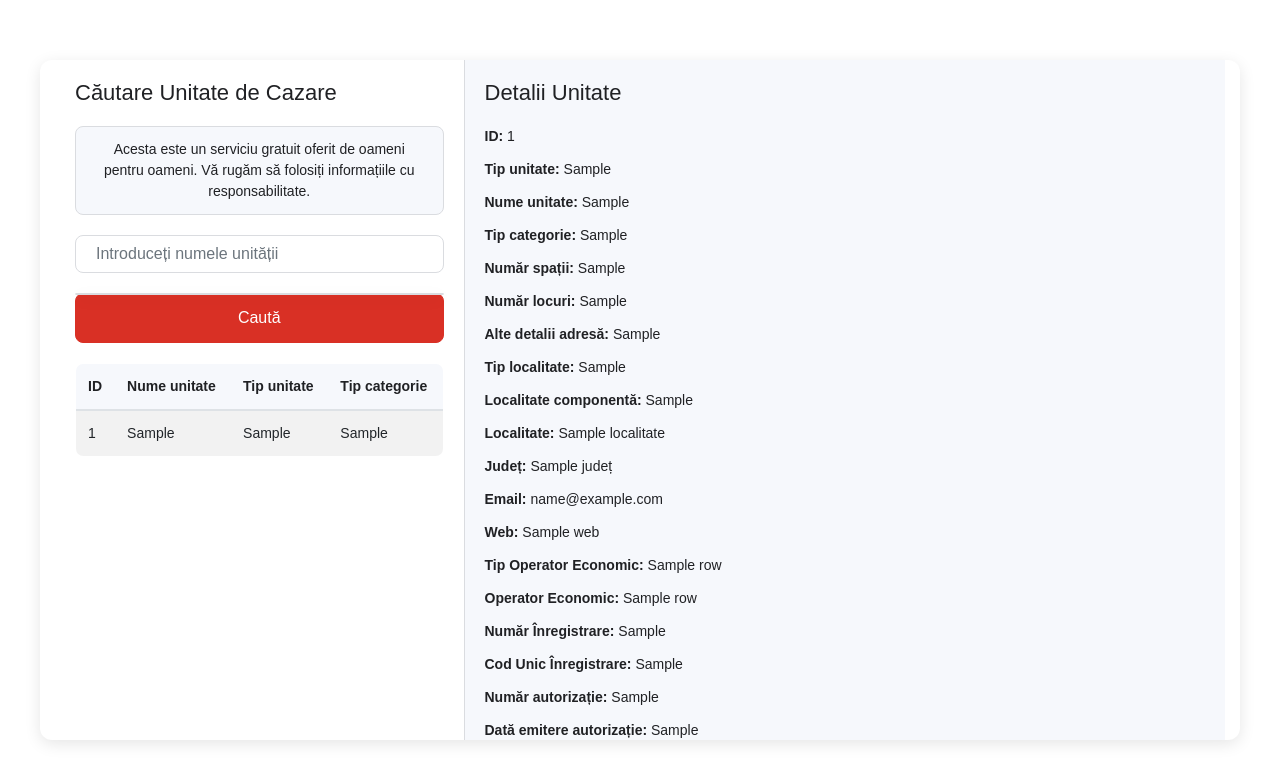
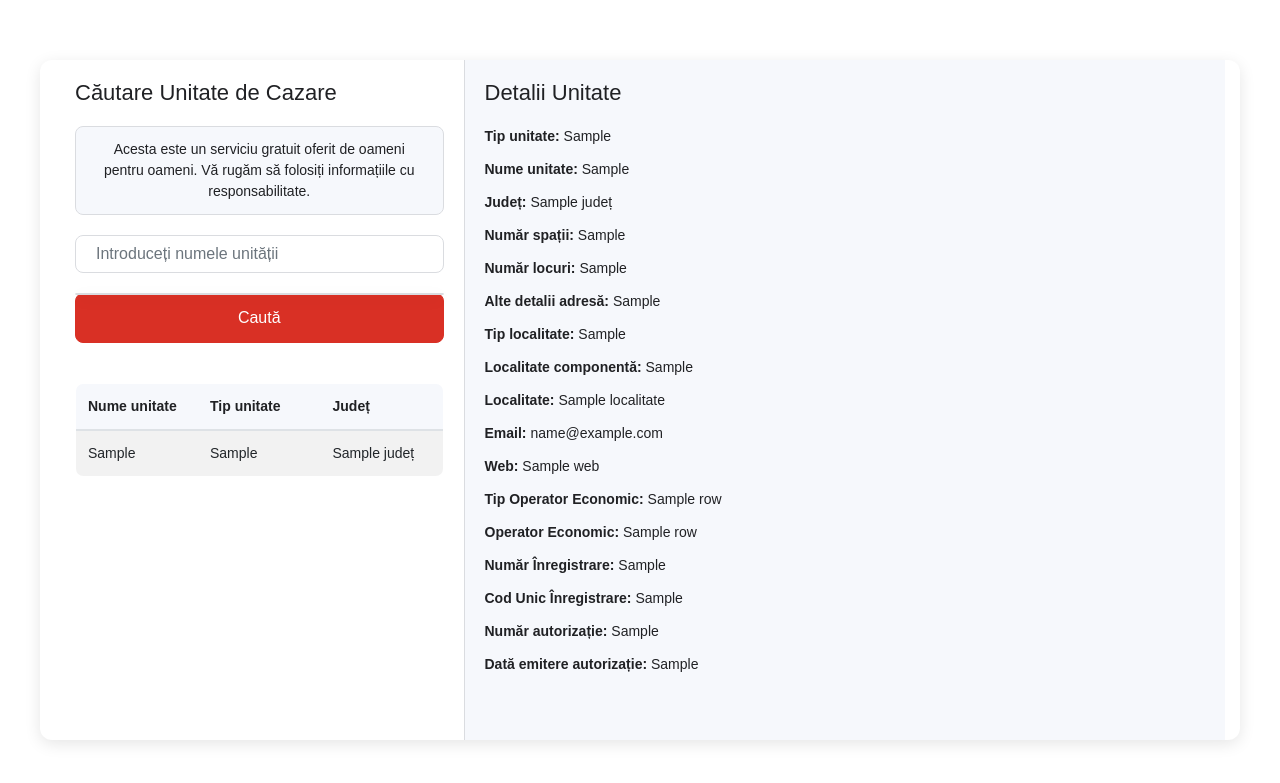
Before and after one commit to avaadrian/flask-app, a Flask app: template templates/index.html in a window 1280 px wide. Shown: the top 783 px of the page. Run offline with Flask 3, Linux system fonts and the light colour scheme; the template is opened without the code that fills it: most values are stand-ins (such as "Sample title", 1, 10 or a date in 2020); parts of the project's set-up code (start-up, migrations or seed data) failed here and were passed over; some libraries are stand-ins or nearby versions.

Commit message:
Add files via upload

```diff
--- a/app.py
+++ b/app.py
@@ -6,12 +6,14 @@ app = Flask(__name__)
 # Citirea fișierului Excel
 df = pd.read_excel('Agentie_de_turism.xlsx', engine='openpyxl')
 
+
 # Funcție pentru a căuta unități după nume
 def cauta_unitate(nume):
     if not isinstance(nume, str) or not nume:
         return pd.DataFrame()  # Returnează un DataFrame gol dacă numele nu este valid
     rezultate = df[df['Nume unitate'].str.contains(nume, case=False, na=False)]
-    return rezultate[['ID', 'Nume unitate', 'Tip unitate', 'Tip categorie']]
+    return rezultate[['ID', 'Nume unitate', 'Tip unitate', 'Județ']]  # Aici se schimbă coloana Tip categorie cu Județ
+
 
 # Funcție pentru a obține toate informațiile unei unități de cazare după ID
 def detalii_unitate(id):
--- a/static/css/styles.css
+++ b/static/css/styles.css
@@ -77,6 +77,11 @@ body {
 .autocomplete-item:hover {
     background: #f1f3f4;
 }
+#results-container {
+    max-height: 400px; /* Setează o înălțime maximă pentru containerul de rezultate */
+    overflow-y: auto;  /* Permite scroll-ul vertical */
+    margin-top: 20px;  /* Adaugă un spațiu între rezultate și bara de căutare */
+}
 table {
     width: 100%;
     margin-top: 20px;
@@ -84,6 +89,7 @@ table {
     border-radius: 8px;
     overflow: hidden;
     border: 1px solid #dadce0;
+    table-layout: fixed; /* Adaugă această proprietate pentru a preveni depășirea celulelor */
 }
 th, td {
     padding: 12px;
--- a/templates/index.html
+++ b/templates/index.html
@@ -29,19 +29,17 @@
                     <table class="table table-striped">
                         <thead>
                             <tr>
-                                <th>ID</th>
                                 <th>Nume unitate</th>
                                 <th>Tip unitate</th>
-                                <th>Tip categorie</th>
+                                <th>Județ</th> <!-- Aici se schimbă "Tip categorie" cu "Județ" -->
                             </tr>
                         </thead>
                         <tbody>
                             {% for index, row in rezultate.iterrows() %}
                             <tr class="result-row" data-id="{{ row['ID'] }}">
-                                <td>{{ row['ID'] }}</td>
                                 <td>{{ row['Nume unitate'] }}</td>
                                 <td>{{ row['Tip unitate'] }}</td>
-                                <td>{{ row['Tip categorie'] }}</td>
+                                <td>{{ row['Județ'] }}</td> <!-- Aici se schimbă "Tip categorie" cu "Județ" -->
                             </tr>
                             {% endfor %}
                         </tbody>
@@ -58,17 +56,15 @@
             <div id="detalii-container">
                 {% if detalii is not none and not detalii.empty %}
                     {% for index, row in detalii.iterrows() %}
-                        <div class="detail"><strong>ID:</strong> {{ row['ID'] }}</div>
                         <div class="detail"><strong>Tip unitate:</strong> {{ row['Tip unitate'] }}</div>
                         <div class="detail"><strong>Nume unitate:</strong> {{ row['Nume unitate'] }}</div>
-                        <div class="detail"><strong>Tip categorie:</strong> {{ row['Tip categorie'] }}</div>
+                        <div class="detail"><strong>Județ:</strong> {{ row['Județ'] }}</div> <!-- Aici este deja prezent Județul -->
                         <div class="detail"><strong>Număr spații:</strong> {{ row['Număr spații'] }}</div>
                         <div class="detail"><strong>Număr locuri:</strong> {{ row['Număr locuri'] }}</div>
                         <div class="detail"><strong>Alte detalii adresă:</strong> {{ row['Alte detalii adresă'] }}</div>
                         <div class="detail"><strong>Tip localitate:</strong> {{ row['Tip localitate'] }}</div>
                         <div class="detail"><strong>Localitate componentă:</strong> {{ row['Localitate componentă'] }}</div>
                         <div class="detail"><strong>Localitate:</strong> {{ row['Localitate'] }}</div>
-                        <div class="detail"><strong>Județ:</strong> {{ row['Județ'] }}</div>
                         <div class="detail"><strong>Email:</strong> {{ row['Email'] }}</div>
                         <div class="detail"><strong>Web:</strong> {{ row['Web'] }}</div>
                         <div class="detail"><strong>Tip Operator Economic:</strong> {{ row['Tip Operator Economic'] }}</div>
```
Also changed, not shown: 1 other file.
